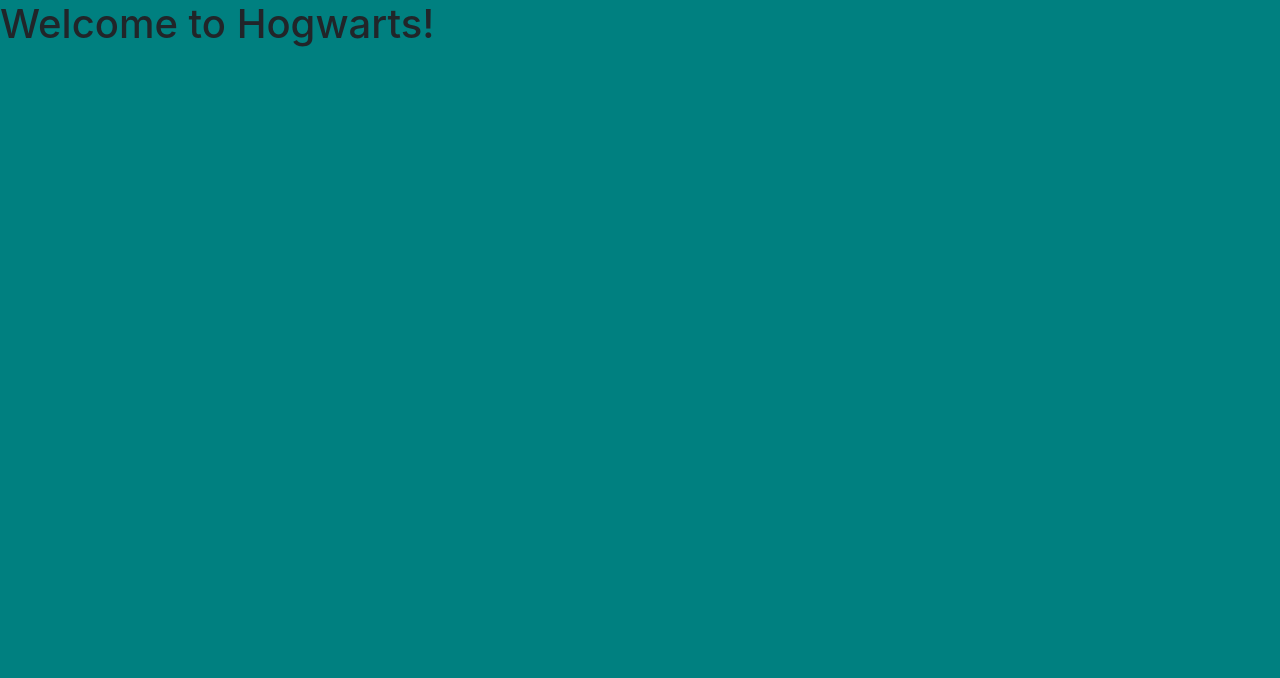
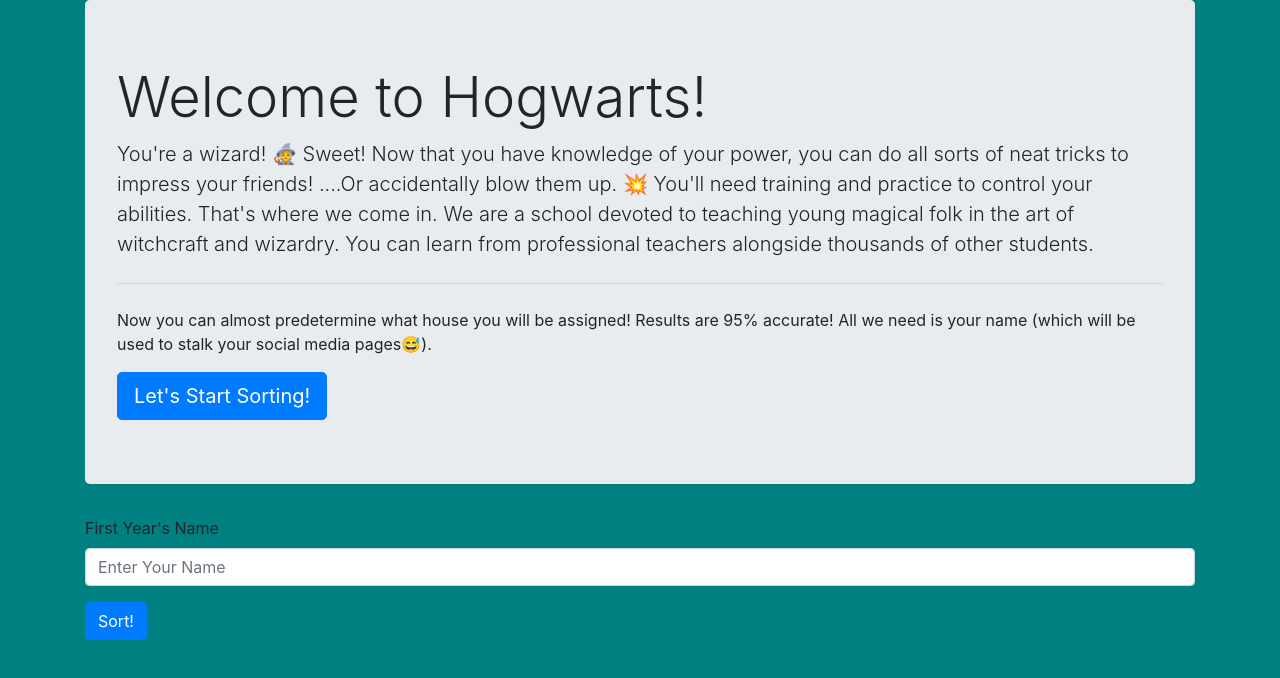
Before and after one commit to jsmnwltrs/Sorting-Hat, a plain HTML site: page index.html in a window 1280 px wide. Drawn offline with nearby package versions, Linux system fonts and the light colour scheme.

Commit message:
added jumbotron and form. also added printToDom function

```diff
--- a/index.html
+++ b/index.html
@@ -8,7 +8,32 @@
     <title>Sorting Hat</title>
 </head>
 <body>
-    <h1>Welcome to Hogwarts!</h1>
+
+    <div class='container'>
+
+    <div class="jumbotron">
+            <h1 class="display-4">Welcome to Hogwarts!</h1>
+            <p class="lead">You're a wizard! 🧙 Sweet! Now that you have knowledge of your power, you can do all sorts
+                 of neat tricks to impress your friends! ....Or accidentally blow them up. 💥 You'll need training and
+                 practice to control your abilities. That's where we come in. We are a school devoted to teaching young
+                 magical folk in the art of witchcraft and wizardry. You can learn from professional teachers alongside
+                 thousands of other students.</p>
+            <hr class="my-4">
+            <p>Now you can almost predetermine what house you will be assigned! Results are 95% accurate!
+                All we need is your name (which will be used to stalk your social media pages😅).</p>
+            <a class="btn btn-primary btn-lg" href="#" role="button">Let's Start Sorting!</a>
+          </div>
+
+
+          <div>
+                <div class="form-group">
+                  <label for="inputName">First Year's Name</label>
+                  <input type="text" class="form-control" id="inputName" placeholder="Enter Your Name">
+                </div>
+                <button type="submit" class="btn btn-primary">Sort!</button>
+              </div>
+
+            </div>
 
 
     <script src="https://code.jquery.com/jquery-3.3.1.slim.min.js" integrity="sha384-q8i/X+965DzO0rT7abK41JStQIAqVgRVzpbzo5smXKp4YfRvH+8abtTE1Pi6jizo" crossorigin="anonymous"></script>
--- a/main.js
+++ b/main.js
@@ -0,0 +1,4 @@
+const PrintToDom = (domString, divId) => {
+    let domElement = document.getElementById(divId);
+    domElement.innerHTML = domString;
+};
```
